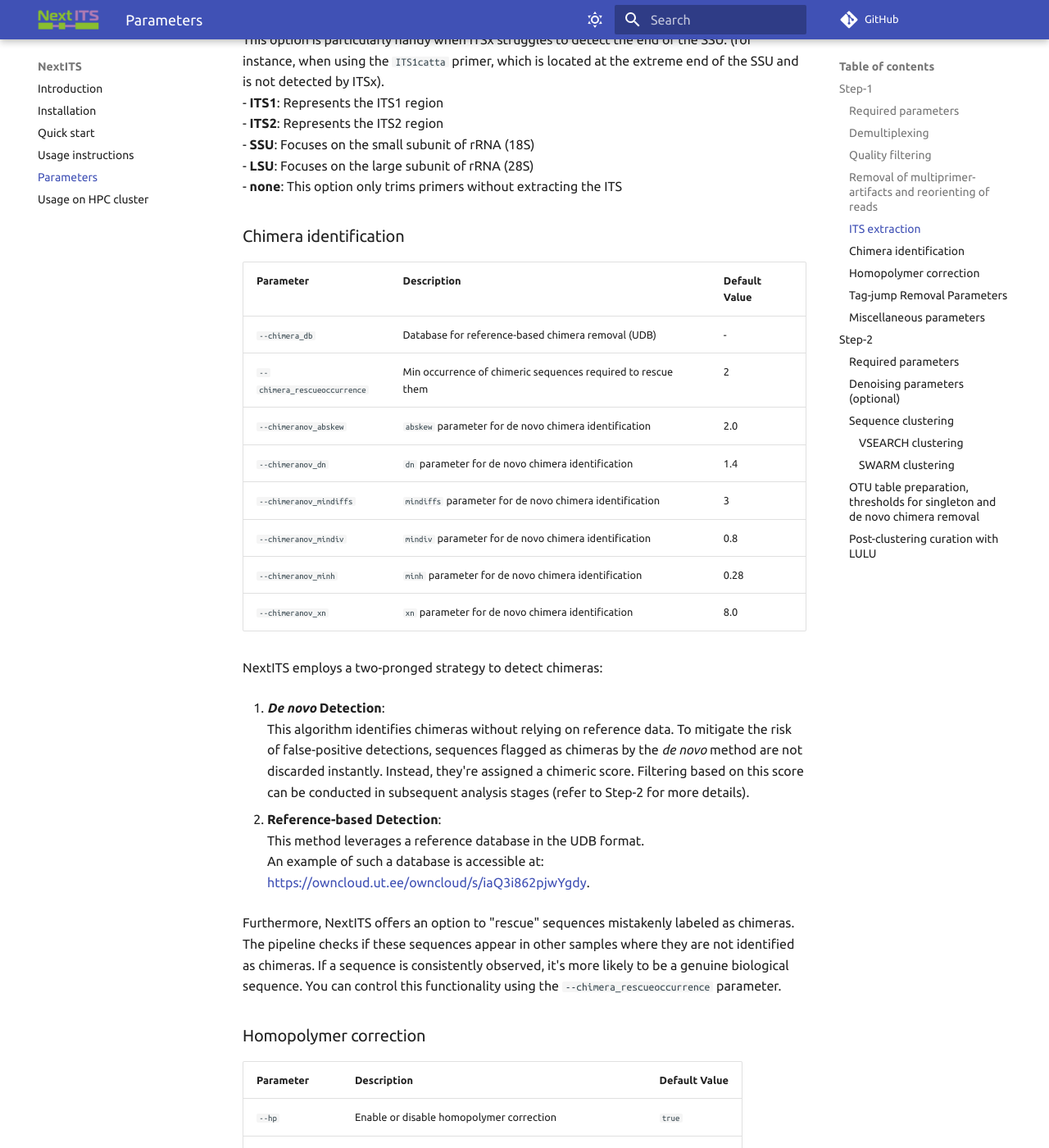
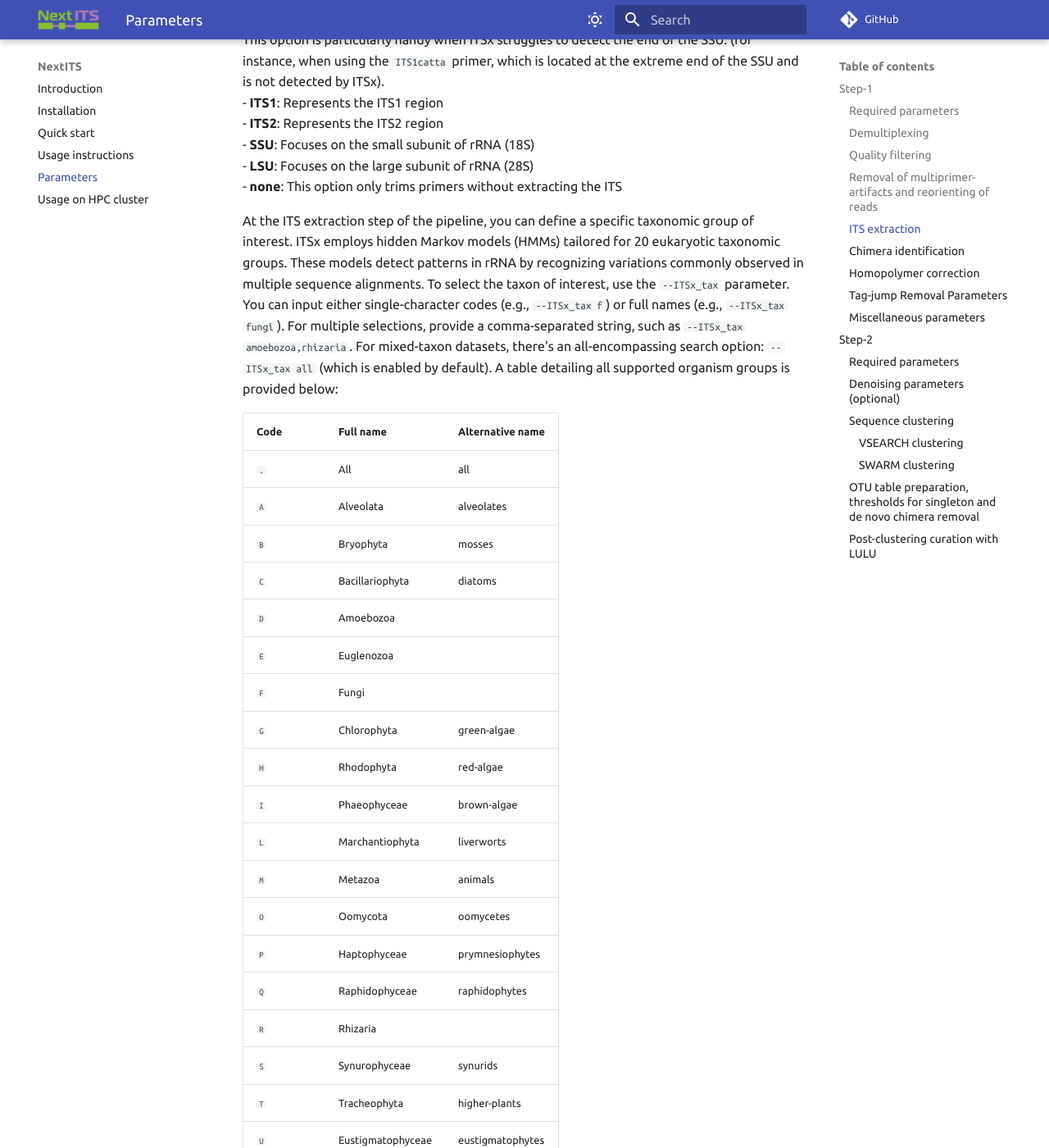
Before and after one commit to Next-ITS/nextits.github.io, an MkDocs documentation site: the page built from docs/parameters.md, in a window 1280 px wide and 1400 px high, scrolled down 4236 px. Shown: the whole window at 82% size. Built offline with MkDocs 1.6.1 and Material for MkDocs 9.7.7, drawn with Linux system fonts in a browser that asks for light colours; comment, search, counter and statistics services are not loaded; some of the changed text lies outside the part shown.

Commit message:
params - add ITSx tax groups

```diff
--- a/docs/parameters.md
+++ b/docs/parameters.md
@@ -145,6 +145,40 @@ Supported options include:
 - **SSU**: Focuses on the small subunit of rRNA (18S)
 - **LSU**: Focuses on the large subunit of rRNA (28S)
 - **none**: This option only trims primers without extracting the ITS
+
+
+At the ITS extraction step of the pipeline, you can define a specific taxonomic group of interest.
+ITSx employs hidden Markov models (HMMs) tailored for 20 eukaryotic taxonomic groups.
+These models detect patterns in rRNA by recognizing variations commonly observed in multiple sequence alignments.
+To select the taxon of interest, use the `--ITSx_tax` parameter.
+You can input either single-character codes (e.g., `--ITSx_tax f`) or full names (e.g., `--ITSx_tax fungi`).
+For multiple selections, provide a comma-separated string, such as `--ITSx_tax amoebozoa,rhizaria`.
+For mixed-taxon datasets, there's an all-encompassing search option: `--ITSx_tax all` (which is enabled by default).
+A table detailing all supported organism groups is provided below:
+
+| Code | Full name         | Alternative name |
+| ---- | ----------------- | ---------------- |
+| `.`  | All               | all              |
+| `A`  | Alveolata         | alveolates       |
+| `B`  | Bryophyta         | mosses           |
+| `C`  | Bacillariophyta   | diatoms          |
+| `D`  | Amoebozoa         |                  |
+| `E`  | Euglenozoa        |                  |
+| `F`  | Fungi             |                  |
+| `G`  | Chlorophyta       | green-algae      |
+| `H`  | Rhodophyta        | red-algae        |
+| `I`  | Phaeophyceae      | brown-algae      |
+| `L`  | Marchantiophyta   | liverworts       |
+| `M`  | Metazoa           | animals          |
+| `O`  | Oomycota          | oomycetes        |
+| `P`  | Haptophyceae      | prymnesiophytes  |
+| `Q`  | Raphidophyceae    | raphidophytes    |
+| `R`  | Rhizaria          |                  |
+| `S`  | Synurophyceae     | synurids         |
+| `T`  | Tracheophyta      | higher-plants    |
+| `U`  | Eustigmatophyceae | eustigmatophytes |
+| `X`  | Apusozoa          |                  |
+| `Y`  | Parabasalia       | parabasalids     |
 
 ### Chimera identification
 
```
